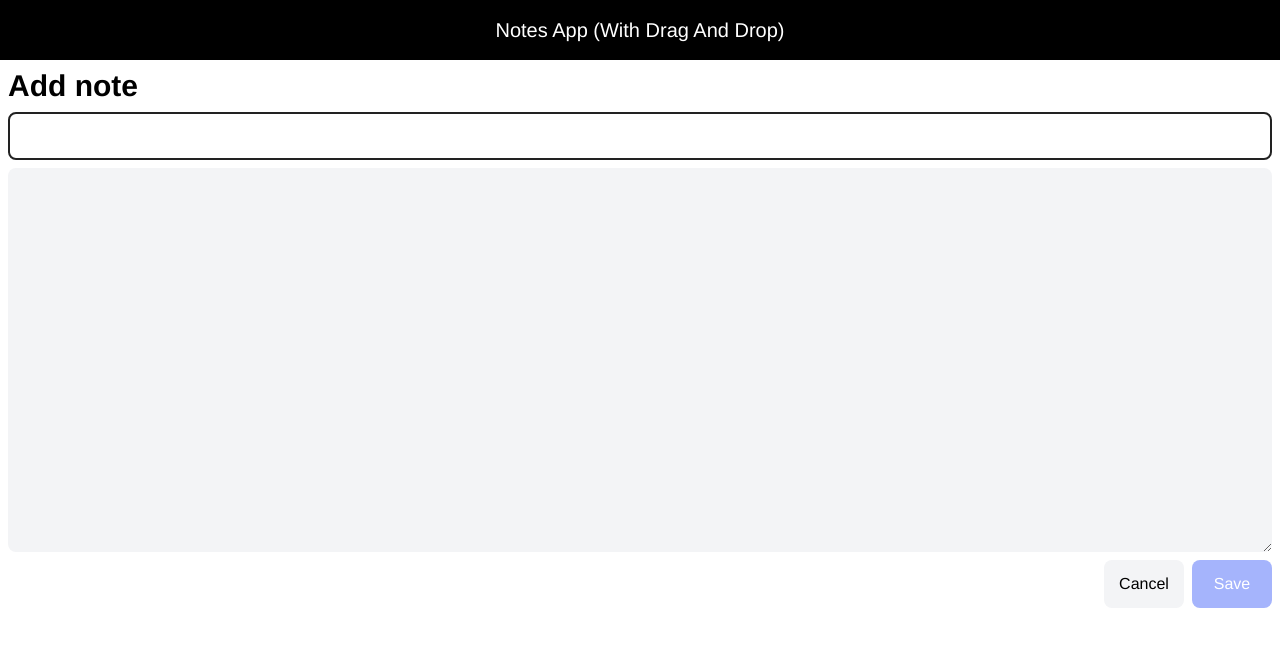
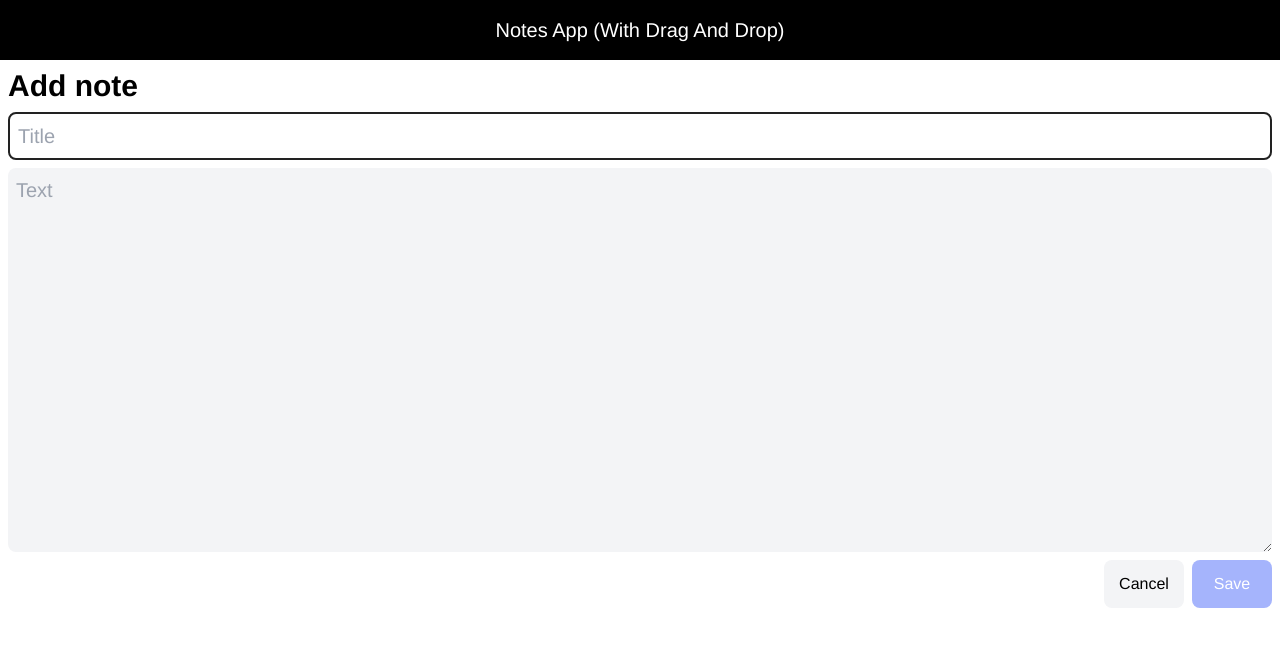
Before and after one commit to aalto95/pwa-notes, a Vue app: page /note in a window 1280 px wide. Shown: the top 646 px of the page. Built offline with nearby package versions, Linux system fonts and the light colour scheme.

Commit message:
Fix layout for notes

```diff
--- a/src/components/Note.vue
+++ b/src/components/Note.vue
@@ -79,25 +79,19 @@ function toggleText() {
     @drag="handleDrag($event)"
     @dragend="handleDragEnd($event)"
   >
-    <div class="flex flex-col p-2 h-full">
-      <div class="flex">
+    <div class="flex flex-col h-full w-full justify-center">
+      <div class="flex w-full min-h-12">
         <p
-          class="w-full text-left break-all w-40 sm:w-60 lg:w-80 xl:w-100 truncate whitespace-nowrap select-none font-semi-bold"
+          class="flex w-8/12 items-center break-all select-none font-semi-bold ml-4"
         >
           {{ note.title }}
         </p>
-      </div>
-      <p
-        v-if="isTextVisible"
-        class="text-left break-words w-40 sm:w-60 lg:w-80 xl:w-100"
-      >
-        {{ note.text }}
-      </p>
-    </div>
         <div
           class="flex transform absolute right-0 h-12 transition-all duration-300"
           :class="
-        isActionBarActive ? 'translate-x-0' : 'translate-x-36 md:translate-x-72'
+            isActionBarActive
+              ? 'translate-x-0'
+              : 'translate-x-36 md:translate-x-72'
           "
         >
           <button
@@ -135,6 +129,11 @@ function toggleText() {
           </router-link>
         </div>
       </div>
+      <p v-if="isTextVisible" class="text-left break-words mx-4">
+        {{ note.text }}
+      </p>
+    </div>
+  </div>
 </template>
 
 <style scoped></style>
--- a/src/views/NoteView.vue
+++ b/src/views/NoteView.vue
@@ -7,11 +7,13 @@
       v-model="note.title"
       :ref="(el: any) => { titleField = el }"
       @keyup.enter="focusTextField()"
+      placeholder="Title"
     />
     <textarea
-      class="w-full h-96 bg-gray-100 rounded-lg p-2 outline-none"
+      class="text-xl w-full h-96 bg-gray-100 rounded-lg p-2 outline-none"
       v-model="note.text"
       :ref="(el: any) => { textField = el }"
+      placeholder="Text"
     />
     <div class="flex justify-end gap-2">
       <button
```
Lines whose indentation alone changed are shown as unchanged.
